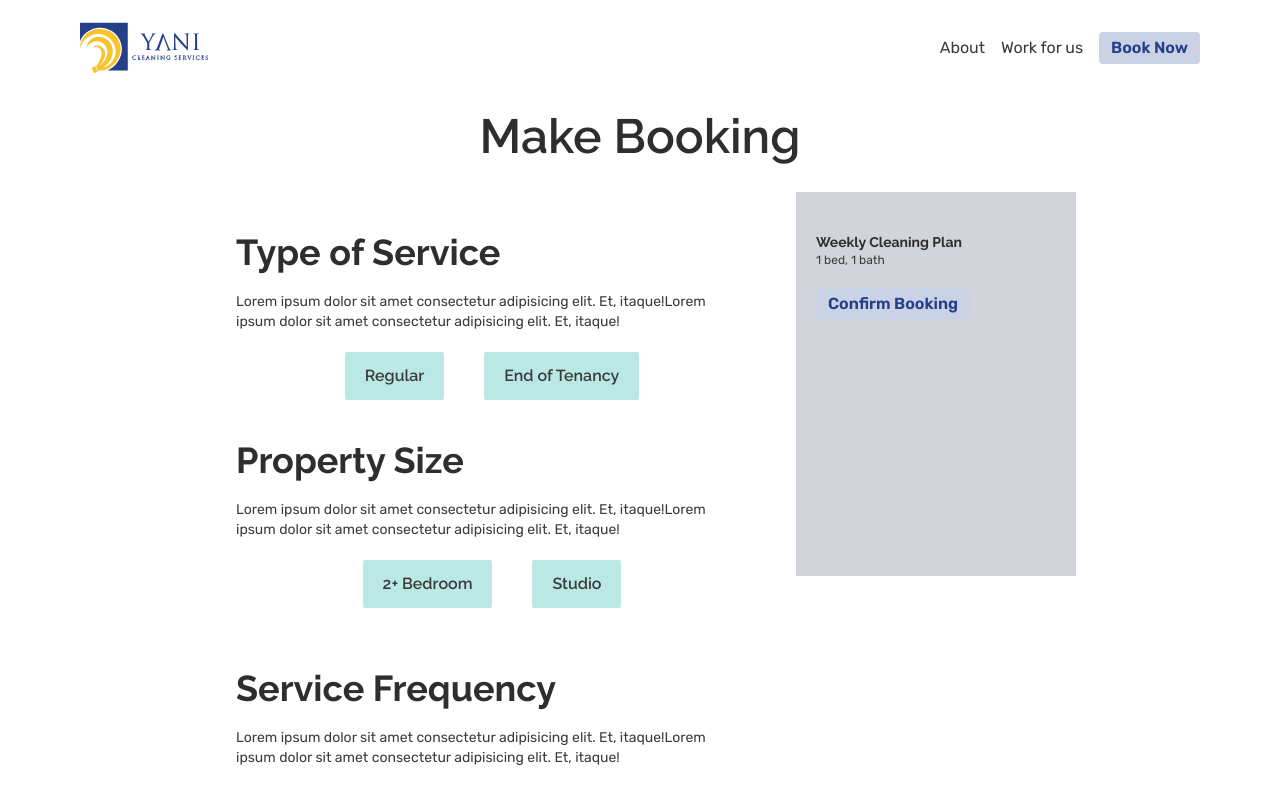
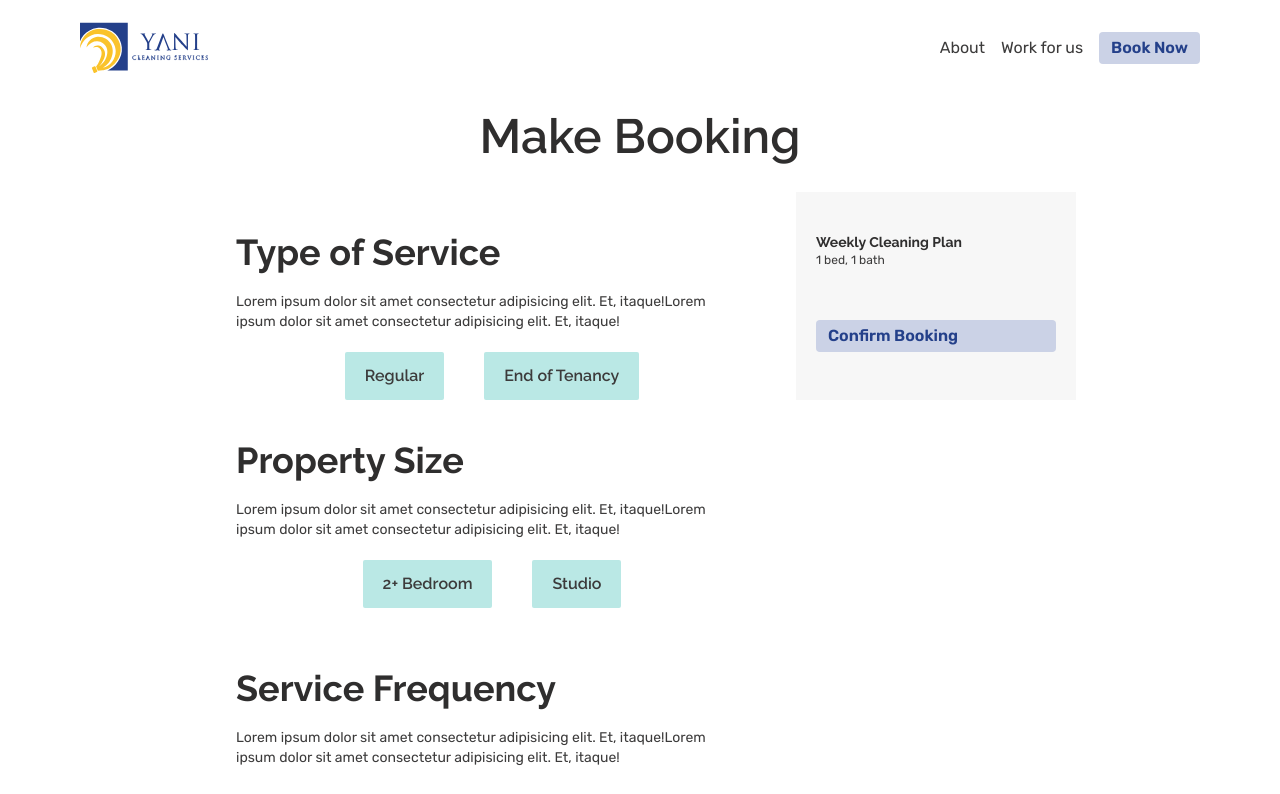
Before and after one commit to guidefari/yani-clean, a Next.js app: page /book in a window 1280 px wide. Shown: the top 794 px of the page. Built offline with nearby package versions, Linux system fonts and the light colour scheme.

Commit message:
update: booking page end of day tue

```diff
--- a/pages/book.js
+++ b/pages/book.js
@@ -134,7 +134,7 @@ const book = () => {
                             </div>
                         </section>
                     </div>
-                    <div id='detailsConfirm' className="sticky col-span-1 px-5 py-10 bg-gray-300 top-20 max-h-96">
+                    <div id='detailsConfirm' className="sticky flex flex-col justify-between col-span-1 px-5 pt-10 pb-12 space-y-5 bg-white-secondary top-20 h-52">
                         <section>
                             <h3 className='text-sm font-heading text-black-heading'>{(typeOfService === 'regular' ) ? `${serviceFrequency} Cleaning Plan` : `End of Tenancy Cleaning Plan`} </h3>
                             <div className='text-xs'>
```
